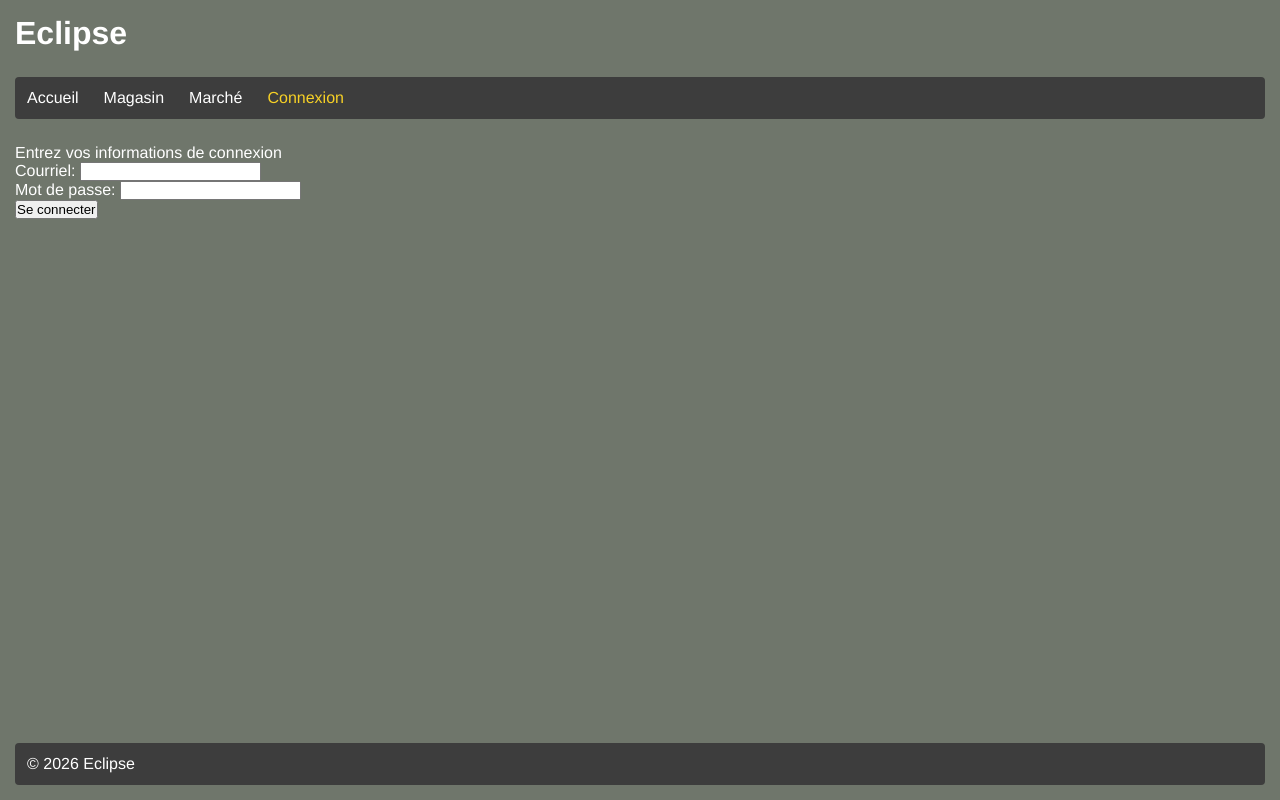
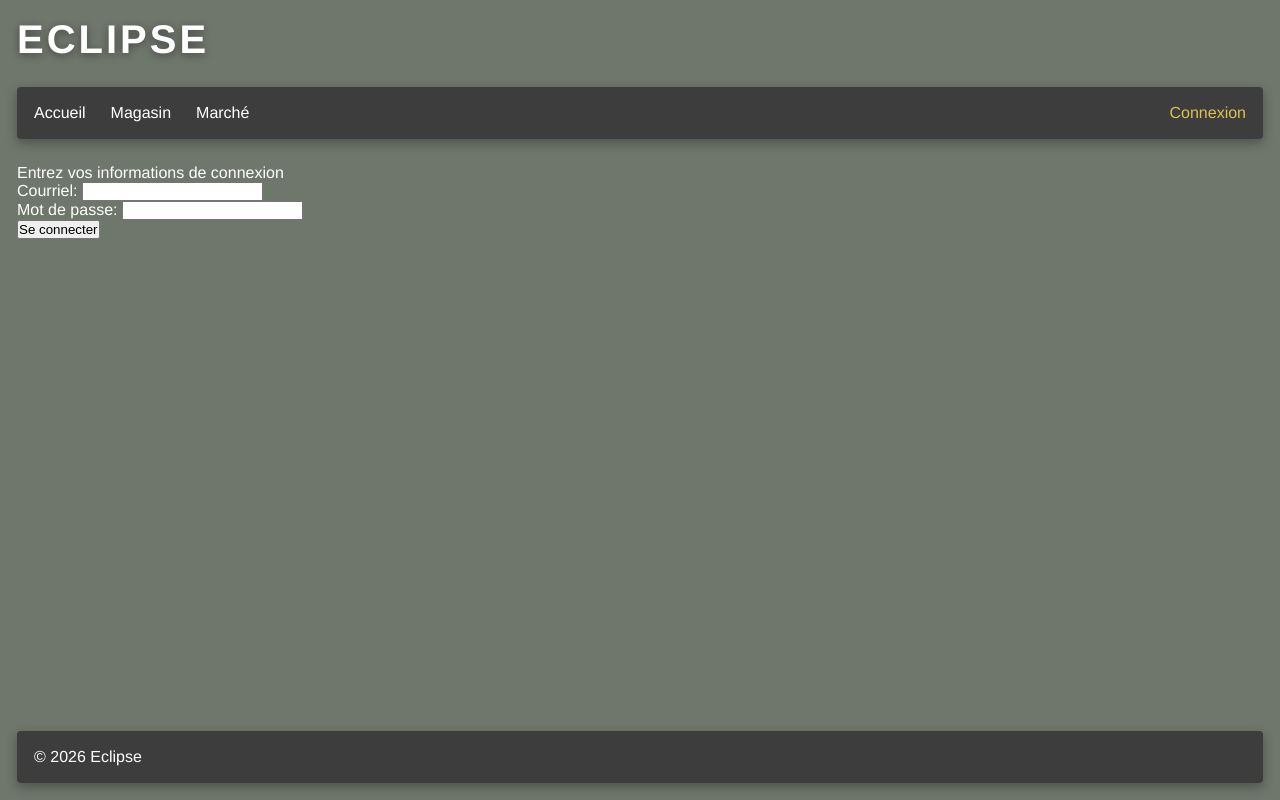
Before and after one commit to alexbed98/eclipse, a React (Vite) app: page /login in a window 1280 px wide. Built offline with nearby package versions, Linux system fonts and the light colour scheme.

Commit message:
amelioration du css

```diff
--- a/src/components/general/Header.jsx
+++ b/src/components/general/Header.jsx
@@ -28,7 +28,7 @@ function Header() {
 
                 {/* onglets visibles si user est NON connecte */}
                 {!player && (
-                    <NavLink to="/login">Connexion</NavLink>
+                    <NavLink to="/login" className='navlink-right'>Connexion</NavLink>
                 )}
 
                 {/* onglets visibles si joueur EST connecte */}
@@ -43,7 +43,7 @@ function Header() {
                             <NavLink to="/admin">Administrateur</NavLink>
                         )}
 
-                        <button className='button-logout' onClick={handleLogout}>Déconnexion</button>
+                        <button className='button-logout navlink-right' onClick={handleLogout}>Déconnexion</button>
                     </>
                 )}
             </nav>
--- a/src/css/footer.css
+++ b/src/css/footer.css
@@ -1,6 +1,7 @@
 footer {
     width: 100%;
-    padding: 12px;
+    padding: 17px;
     border-radius: 4px;
     background-color: var(--color-secondary-1);
+    box-shadow: 0 4px 12px rgba(0, 0, 0, 0.3);
 }
--- a/src/css/header.css
+++ b/src/css/header.css
@@ -10,32 +10,47 @@
     align-items: center;
 }
 
+.title-container h1 {
+    color: var(--color-white);
+    font-size: 2.5rem;
+    letter-spacing: 3px;
+    text-transform: uppercase;
+    text-shadow: 0 2px 8px rgba(0, 0, 0, 0.4);
+}
+
 .navbar {
     display: flex;
     flex-wrap: wrap;
-    padding: 12px;
+    padding: 17px;
     gap: 25px;
     border-radius: 4px;
     align-items: center;
     background-color: var(--color-secondary-1);
+    box-shadow: 0 4px 12px rgba(0, 0, 0, 0.3);
 }
 
 .navbar a:hover {
-    color: var(--color-gold);
+    color: var(--color-secondary-3);
 }
 
 .navbar a.active {
-    color: var(--color-gold);
+    color: var(--color-secondary-3);
 }
 
 .button-logout {
-    background-color: #bebebe;
+    background-color: var(--color-logout);
+    color: var(--color-white);
     border: none;
-    border-radius: 2px;
-    padding: 3px;
+    border-radius: 6px;
+    padding: 6px 14px;
+    font-weight: bold;
     cursor: pointer;
 }
 
 .button-logout:hover {
-     background-color: #8a8a8a;
+     background-color: #571616;
 }
+
+.navlink-right {
+    margin-left: auto;
+}
--- a/src/css/main.css
+++ b/src/css/main.css
@@ -5,12 +5,12 @@
     --color-background: #6F766B;
     --color-secondary-1: #3d3d3d;
     --color-secondary-2: #bebebe;
-
+    --color-secondary-3: #ddc351;
+    --color-logout: #83272d;
     --color-gold: #F7D126;
     --color-powder-petal: #FBE6DA;
-
     --color-blood-red: #8F000A;
-    --color-error: #bb0814;
+    --color-error: #e60e1c;
 }
 
 * {
@@ -23,7 +23,7 @@
     display: flex;
     flex-direction: column;
     min-height: 100vh;
-    padding: 15px;
+    padding: 17px;
 
     max-width: 1280px;
     margin: 0 auto;
--- a/src/pages/Login.jsx
+++ b/src/pages/Login.jsx
@@ -35,7 +35,7 @@ function Login() {
 
             setPlayer(data.joueur);
 
-            navigate('/profile');
+            navigate('/');
         })
         .catch((err) => {
             console.error(err);
```
